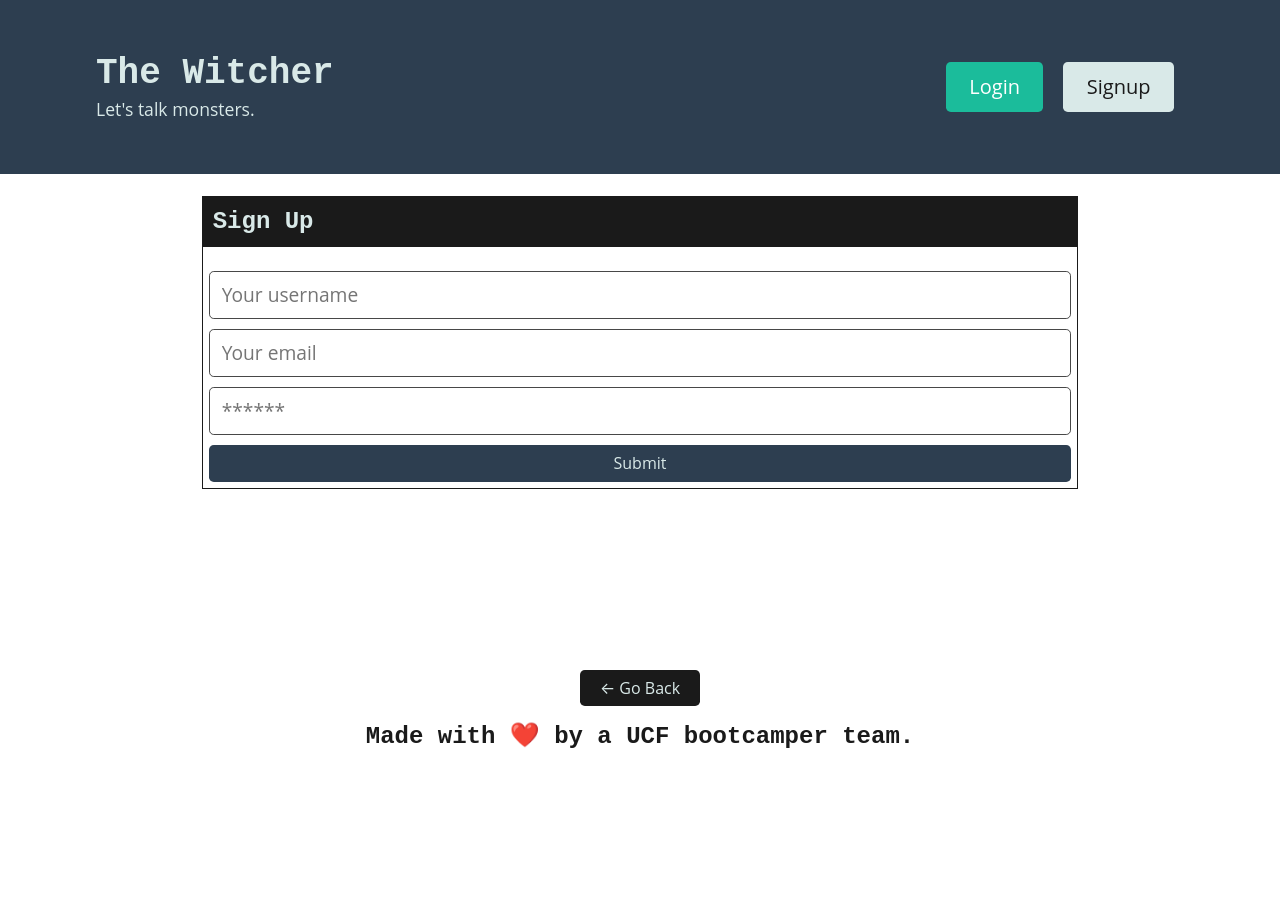
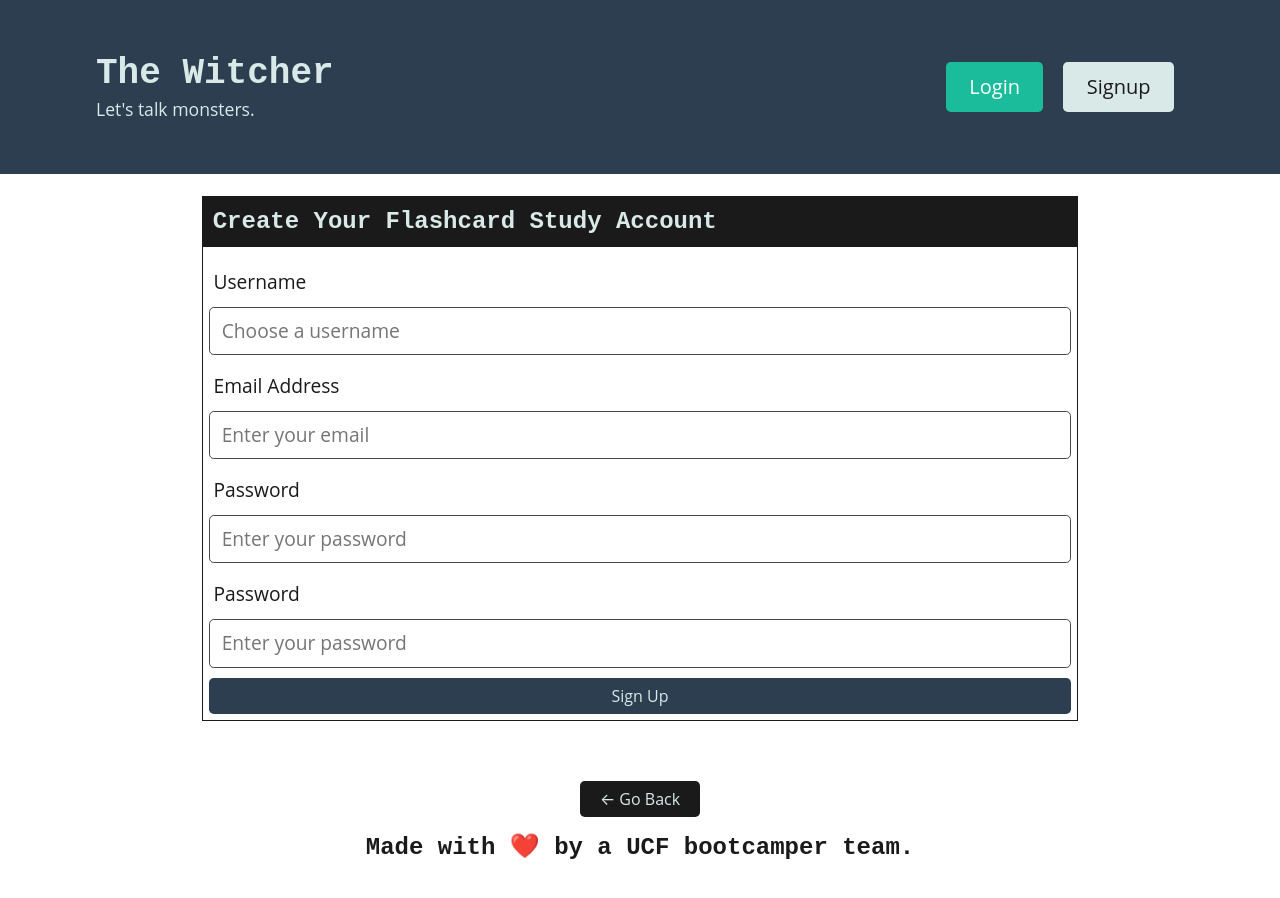
Before and after one commit to breannacamacho/Number-Rush, a React (Vite) app in the folder client/: page /signup in a window 1280 px wide. Shown: the top 898 px of the page. Before the commit the page ends 800 px from the top, so only its background shows below. Built offline with nearby package versions, Linux system fonts and the light colour scheme.

Commit message:
changed the signup form

```diff
--- a/client/src/pages/Signup.jsx
+++ b/client/src/pages/Signup.jsx
@@ -42,52 +42,83 @@ const Signup = () => {
     <main className="flex-row justify-center mb-4">
       <div className="col-12 col-lg-10">
         <div className="card">
-          <h4 className="card-header bg-dark text-light p-2">Sign Up</h4>
+          <h4 className="card-header bg-dark text-light p-2">Create Your Flashcard Study Account</h4>
           <div className="card-body">
             {data ? (
               <p>
                 Success! You may now head{' '}
-                <Link to="/">back to the homepage.</Link>
+                <Link to="/">back to the homepage.</Link> and start creating your flashcards.
               </p>
             ) : (
+              //Username
               <form onSubmit={handleFormSubmit}>
-                <input
+                <div className="from-group">
+                  <label htmlFor="username">Username</label>
+                  <input
+                  id="username"
                   className="form-input"
-                  placeholder="Your username"
+                  placeholder="Choose a username"
                   name="username"
                   type="text"
-                  value={formState.name}
+                  value={formState.username}
                   onChange={handleChange}
+                  required
                 />
+              </div>
+
+              <div className="form-group">
+                <label htmlFor="email">Email Address</label>
                 <input
+                  id="email"
                   className="form-input"
-                  placeholder="Your email"
+                  placeholder="Enter your email"
                   name="email"
                   type="email"
                   value={formState.email}
                   onChange={handleChange}
+                  required
                 />
+              </div>
+
+              <div className="form-group">
+                <label htmlFor="password">Password</label>
                 <input
+                  id="password"
                   className="form-input"
-                  placeholder="******"
+                  placeholder="Enter your password"
                   name="password"
                   type="password"
                   value={formState.password}
                   onChange={handleChange}
-                />
-                <button
+                  required
+                  />
+                </div>
+                <div className="form-group">
+                  <label htmlFor="password">Password</label>
+                  <input
+                    id="password"
+                    className="form-input"
+                    placeholder="Enter your password"
+                    name="password"
+                    type="password"
+                    value={formState.password}
+                    onChange={handleChange}
+                    required
+                    />
+                    </div>
+                    <button
                   className="btn btn-block btn-primary"
                   style={{ cursor: 'pointer' }}
                   type="submit"
                 >
-                  Submit
+                  Sign Up
                 </button>
               </form>
             )}
 
             {error && (
               <div className="my-3 p-3 bg-danger text-white">
-                {error.message}
+                Something went wrong: {error.message}
               </div>
             )}
           </div>
@@ -97,4 +128,5 @@ const Signup = () => {
   );
 };
 
+
 export default Signup;
```
Also changed, not shown: 1 other file (tests, documents, lock files or other folders).
